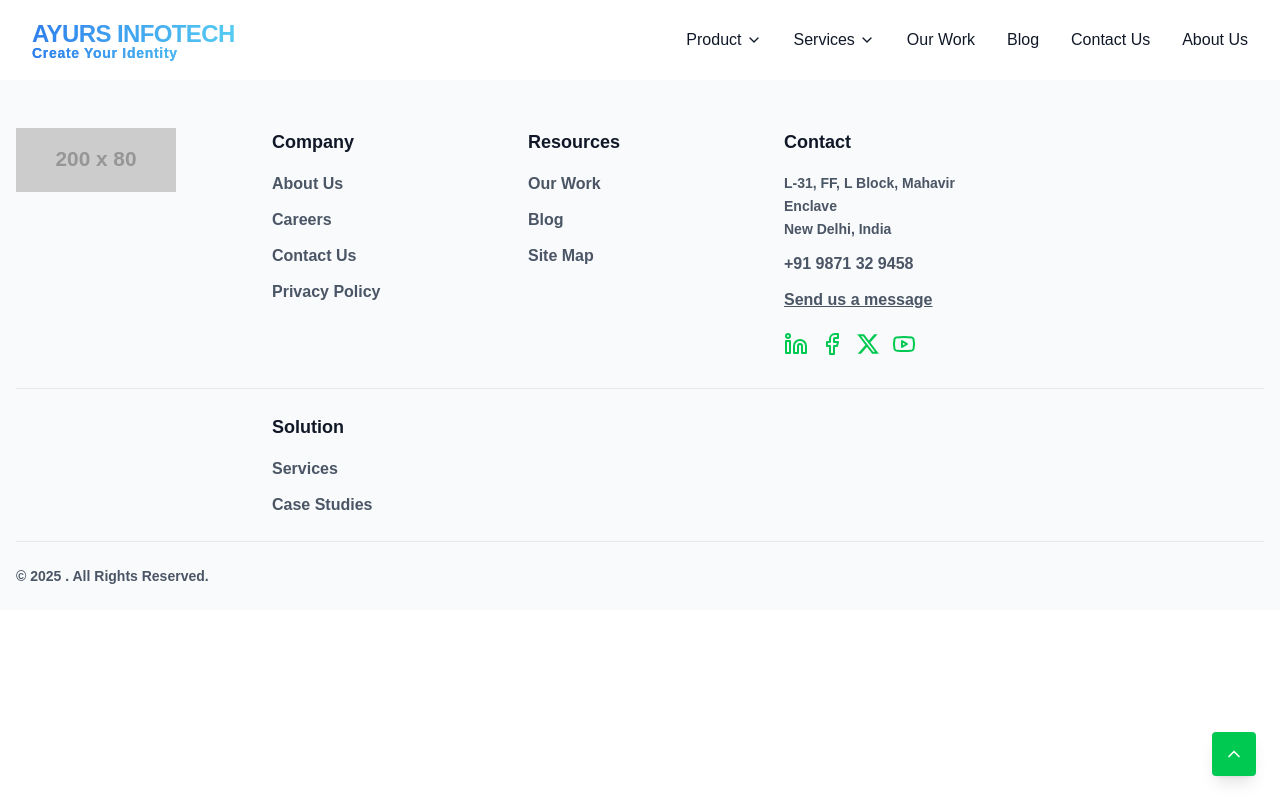
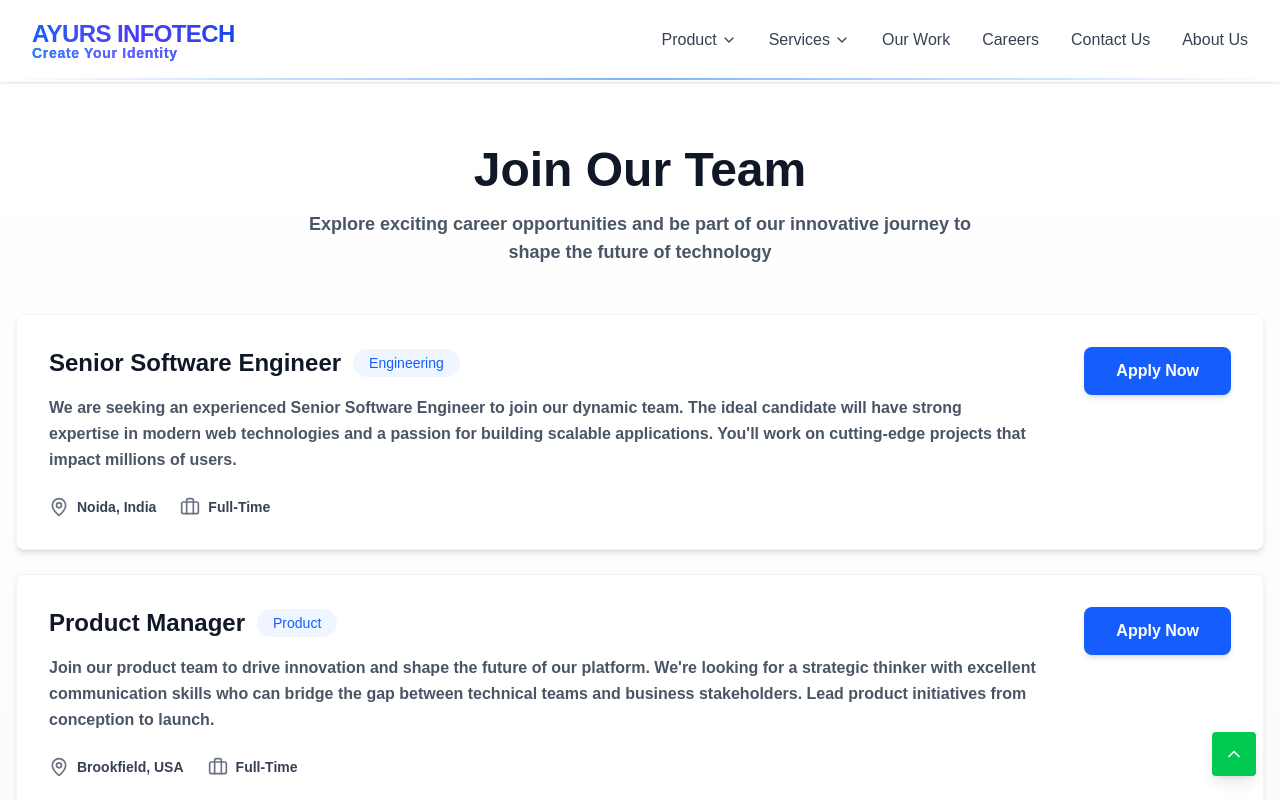
Before and after one commit to Tonimesh-AyursInfotech/company-website, a React (Vite) app: page /careers in a window 1280 px wide. Shown: the top 800 px of the page. Built offline with nearby package versions, Linux system fonts and the light colour scheme; a web font is replaced by a local one.

Commit message:
routing setup

```diff
--- a/src/App.jsx
+++ b/src/App.jsx
@@ -5,6 +5,7 @@ import HomePage from "./Pages/Home";
 import Navbar from "./components/Navbar";
 import Footer from "./components/Footer";
 import GetInTouch from "./components/GetInTouch";
+import CareerSection from "./components/CareerSection";
 function App() {
   return (
     <Router>
@@ -13,6 +14,7 @@ function App() {
         <Routes>
           <Route path="/" element={<HomePage />} />
           <Route path="/contactUs" element={<GetInTouch />} />
+          <Route path="/careers" element={<CareerSection />} />
         </Routes>
         <Footer />
       </div>
--- a/src/components/Footer.jsx
+++ b/src/components/Footer.jsx
@@ -159,6 +159,37 @@ export const Footer = () => {
             </div>
           </div>
 
+          {/* Solution Section */}
+          <div className="border-t border-gray-200 pt-6 pb-6">
+            <div className="grid grid-cols-1 md:grid-cols-2 lg:grid-cols-5 gap-8">
+              <div className="lg:col-span-1"></div>
+              <div>
+                <h3 className="text-gray-900 font-semibold text-lg mb-4">
+                  Solution
+                </h3>
+                <ul className="space-y-3">
+                  <li>
+                    <a
+                      href="#"
+                      className="text-gray-600 hover:text-green-500 transition-colors"
+                    >
+                      Services
+                    </a>
+                  </li>
+                  <li>
+                    <a
+                      href="#"
+                      className="text-gray-600 hover:text-green-500 transition-colors"
+                    >
+                      Case Studies
+                    </a>
+                  </li>
+                </ul>
+              </div>
+              <div className="lg:col-span-3"></div>
+            </div>
+          </div>
+
           {/* Locations Section */}
           {/* <div>
             <h3 className="text-gray-900 font-semibold text-lg mb-4">
@@ -193,37 +224,6 @@ export const Footer = () => {
           {/* Solution Section - Now spanning full width below */}
         </div>
 
-        {/* Solution Section */}
-        <div className="border-t border-gray-200 pt-6 pb-6">
-          <div className="grid grid-cols-1 md:grid-cols-2 lg:grid-cols-5 gap-8">
-            <div className="lg:col-span-1"></div>
-            <div>
-              <h3 className="text-gray-900 font-semibold text-lg mb-4">
-                Solution
-              </h3>
-              <ul className="space-y-3">
-                <li>
-                  <a
-                    href="#"
-                    className="text-gray-600 hover:text-green-500 transition-colors"
-                  >
-                    Services
-                  </a>
-                </li>
-                <li>
-                  <a
-                    href="#"
-                    className="text-gray-600 hover:text-green-500 transition-colors"
-                  >
-                    Case Studies
-                  </a>
-                </li>
-              </ul>
-            </div>
-            <div className="lg:col-span-3"></div>
-          </div>
-        </div>
-
         {/* Copyright */}
         <div className="border-t border-gray-200 pt-6">
           <p className="text-gray-600 text-sm">© 2025 . All Rights Reserved.</p>
--- a/src/components/Navbar.jsx
+++ b/src/components/Navbar.jsx
@@ -8,45 +8,58 @@ export default function Navbar() {
   const [productOpen, setProductOpen] = useState(false);
 
   return (
-    <nav className="bg-white shadow-sm">
+    <nav className="bg-white/95 backdrop-blur-md shadow-sm sticky top-0 z-50 border-b-2 border-transparent relative">
+      {/* Beautiful Bottom Border Gradient */}
+      <div className="absolute bottom-0 left-0 right-0 h-[2px] bg-gradient-to-r from-transparent via-blue-500 to-transparent opacity-60" />
+
       <div className="max-w-7xl mx-auto px-4 sm:px-6 lg:px-8">
         <div className="flex justify-between items-center h-20">
           {/* Logo */}
-          <div className="text-2xl font-bold tracking-tight gradient-text">
+          <Link
+            to="/"
+            className="text-2xl font-bold tracking-tight bg-gradient-to-r from-blue-600 via-indigo-600 to-blue-700 bg-clip-text text-transparent hover:from-blue-700 hover:via-indigo-700 hover:to-blue-800 transition-all"
+          >
             AYURS INFOTECH
-            <div className="text-sm mt-[-7px] tracking-wider  gradient-text">
+            <div className="text-sm mt-[-7px] tracking-wider bg-gradient-to-r from-blue-500 via-indigo-500 to-blue-600 bg-clip-text text-transparent">
               Create Your Identity
             </div>
-          </div>
+          </Link>
 
           {/* Desktop Navigation */}
           <div className="hidden md:flex items-center space-x-8">
             {/* Product Dropdown */}
-            <div className="relative">
+            <div className="relative group">
               <button
-                onClick={() => setProductOpen(!productOpen)}
-                className="flex items-center font-medium text-gray-900 transition-colors"
+                onClick={() => {
+                  setProductOpen(!productOpen);
+                  setServicesOpen(false);
+                }}
+                className="flex items-center font-medium text-gray-700 hover:text-blue-600 transition-all duration-200 group"
               >
                 Product
-                <ChevronDown className="ml-1 h-4 w-4" />
+                <ChevronDown
+                  className={`ml-1 h-4 w-4 transition-transform duration-200 ${
+                    productOpen ? "rotate-180" : ""
+                  }`}
+                />
               </button>
               {productOpen && (
-                <div className="absolute top-full left-0 mt-2 w-48 bg-white rounded-md shadow-lg py-2 z-10">
+                <div className="absolute top-full left-0 mt-2 w-56 bg-white rounded-xl shadow-xl py-2 z-10 border border-blue-100/50 backdrop-blur-sm">
                   <Link
                     to="#"
-                    className="block px-4 py-2 text-gray-500 hover:bg-blue-50"
+                    className="block px-4 py-3 text-gray-600 hover:bg-blue-50 hover:text-blue-700 transition-colors rounded-lg mx-2 font-medium"
                   >
                     Product 1
                   </Link>
                   <Link
                     to="#"
-                    className="block px-4 py-2 text-gray-500 hover:bg-blue-50"
+                    className="block px-4 py-3 text-gray-600 hover:bg-blue-50 hover:text-blue-700 transition-colors rounded-lg mx-2 font-medium"
                   >
                     Product 2
                   </Link>
                   <Link
                     to="#"
-                    className="block px-4 py-2 text-gray-500 hover:bg-blue-50"
+                    className="block px-4 py-3 text-gray-600 hover:bg-blue-50 hover:text-blue-700 transition-colors rounded-lg mx-2 font-medium"
                   >
                     Product 3
                   </Link>
@@ -55,31 +68,38 @@ export default function Navbar() {
             </div>
 
             {/* Services Dropdown */}
-            <div className="relative">
+            <div className="relative group">
               <button
-                onClick={() => setServicesOpen(!servicesOpen)}
-                className="flex items-center font-medium text-gray-900 transition-colors"
+                onClick={() => {
+                  setServicesOpen(!servicesOpen);
+                  setProductOpen(false);
+                }}
+                className="flex items-center font-medium text-gray-700 hover:text-blue-600 transition-all duration-200"
               >
                 Services
-                <ChevronDown className="ml-1 h-4 w-4" />
+                <ChevronDown
+                  className={`ml-1 h-4 w-4 transition-transform duration-200 ${
+                    servicesOpen ? "rotate-180" : ""
+                  }`}
+                />
               </button>
               {servicesOpen && (
-                <div className="absolute top-full left-0 mt-2 w-48 bg-white rounded-md shadow-lg py-2 z-10">
+                <div className="absolute top-full left-0 mt-2 w-56 bg-white rounded-xl shadow-xl py-2 z-10 border border-blue-100/50 backdrop-blur-sm">
                   <a
                     href="#"
-                    className="block px-4 py-2 text-gray-500 hover:bg-blue-50"
+                    className="block px-4 py-3 text-gray-600 hover:bg-blue-50 hover:text-blue-700 transition-colors rounded-lg mx-2 font-medium"
                   >
                     Service 1
                   </a>
                   <a
                     href="#"
-                    className="block px-4 py-2 text-gray-500 hover:bg-blue-50"
+                    className="block px-4 py-3 text-gray-600 hover:bg-blue-50 hover:text-blue-700 transition-colors rounded-lg mx-2 font-medium"
                   >
                     Service 2
                   </a>
                   <a
                     href="#"
-                    className="block px-4 py-2 text-gray-500 hover:bg-blue-50"
+                    className="block px-4 py-3 text-gray-600 hover:bg-blue-50 hover:text-blue-700 transition-colors rounded-lg mx-2 font-medium"
                   >
                     Service 3
                   </a>
@@ -88,23 +108,33 @@ export default function Navbar() {
             </div>
 
             {/* Other Links */}
-            <a href="#" className="font-medium text-gray-900 transition-colors">
+            <a
+              href="#"
+              className="font-medium text-gray-700 hover:text-blue-600 transition-all duration-200 relative group"
+            >
               Our Work
-            </a>
-            <a href="#" className="font-medium text-gray-900 transition-colors">
-              Blog
+              <span className="absolute bottom-0 left-0 w-0 h-[2px] bg-blue-600 transition-all duration-200 group-hover:w-full" />
             </a>
             <Link
+              to="/careers"
+              className="font-medium text-gray-700 hover:text-blue-600 transition-all duration-200 relative group"
+            >
+              Careers
+              <span className="absolute bottom-0 left-0 w-0 h-[2px] bg-blue-600 transition-all duration-200 group-hover:w-full" />
+            </Link>
+            <Link
               to="/contactUs"
-              className="font-medium text-gray-900 transition-colors"
+              className="font-medium text-gray-700 hover:text-blue-600 transition-all duration-200 relative group"
             >
               Contact Us
+              <span className="absolute bottom-0 left-0 w-0 h-[2px] bg-blue-600 transition-all duration-200 group-hover:w-full" />
             </Link>
             <Link
-              href="#"
-              className="font-medium text-gray-900 transition-colors"
+              to="/about"
+              className="font-medium text-gray-700 hover:text-blue-600 transition-all duration-200 relative group"
             >
               About Us
+              <span className="absolute bottom-0 left-0 w-0 h-[2px] bg-blue-600 transition-all duration-200 group-hover:w-full" />
             </Link>
           </div>
 
@@ -112,7 +142,7 @@ export default function Navbar() {
           <div className="md:hidden">
             <button
               onClick={() => setMobileMenuOpen(!mobileMenuOpen)}
-              className="text-blue-500 hover:text-blue-500"
+              className="text-blue-600 hover:text-blue-700 transition-colors p-2 rounded-lg hover:bg-blue-50"
             >
               {mobileMenuOpen ? (
                 <X className="h-6 w-6" />
@@ -125,69 +155,102 @@ export default function Navbar() {
 
         {/* Mobile Navigation */}
         {mobileMenuOpen && (
-          <div className="md:hidden pb-4">
-            <div className="flex flex-col space-y-3">
+          <div className="md:hidden pb-4 border-t border-blue-100/50 mt-2 pt-4">
+            <div className="flex flex-col space-y-1">
+              {/* Services Dropdown Mobile */}
               <button
                 onClick={() => setServicesOpen(!servicesOpen)}
-                className="flex items-center justify-between font-medium text-gray-900 py-2"
+                className="flex items-center justify-between font-medium text-gray-700 hover:text-blue-600 hover:bg-blue-50 py-3 px-3 rounded-lg transition-all"
               >
                 Services
                 <ChevronDown
-                  className={`h-4 w-4 transition-transform ${
+                  className={`h-4 w-4 transition-transform duration-200 ${
                     servicesOpen ? "rotate-180" : ""
                   }`}
                 />
               </button>
               {servicesOpen && (
-                <div className="pl-4 space-y-2">
-                  <Link href="#" className="block text-gray-500 py-1">
-                    toice 1
+                <div className="pl-4 space-y-1 bg-blue-50/30 py-2 rounded-lg">
+                  <Link
+                    to="#"
+                    className="block text-gray-600 hover:text-blue-700 py-2 px-3 rounded-lg hover:bg-white transition-all"
+                  >
+                    Service 1
                   </Link>
-                  <Link href="#" className="block text-gray-500 py-1">
-                    toice 2
+                  <Link
+                    to="#"
+                    className="block text-gray-600 hover:text-blue-700 py-2 px-3 rounded-lg hover:bg-white transition-all"
+                  >
+                    Service 2
                   </Link>
-                  <Link href="#" className="block text-gray-500 py-1">
-                    toice 3
+                  <Link
+                    to="#"
+                    className="block text-gray-600 hover:text-blue-700 py-2 px-3 rounded-lg hover:bg-white transition-all"
+                  >
+                    Service 3
                   </Link>
                 </div>
               )}
 
+              {/* Product Dropdown Mobile */}
               <button
                 onClick={() => setProductOpen(!productOpen)}
-                className="flex items-center justify-between font-medium text-gray-900 py-2"
+                className="flex items-center justify-between font-medium text-gray-700 hover:text-blue-600 hover:bg-blue-50 py-3 px-3 rounded-lg transition-all"
               >
                 Product
                 <ChevronDown
-                  className={`h-4 w-4 transition-transform ${
+                  className={`h-4 w-4 transition-transform duration-200 ${
                     productOpen ? "rotate-180" : ""
                   }`}
                 />
               </button>
               {productOpen && (
-                <div className="pl-4 space-y-2">
-                  <Link href="#" className="block text-gray-500 py-1">
-                    touct 1
+                <div className="pl-4 space-y-1 bg-blue-50/30 py-2 rounded-lg">
+                  <Link
+                    to="#"
+                    className="block text-gray-600 hover:text-blue-700 py-2 px-3 rounded-lg hover:bg-white transition-all"
+                  >
+                    Product 1
                   </Link>
-                  <Link href="#" className="block text-gray-500 py-1">
-                    touct 2
+                  <Link
+                    to="#"
+                    className="block text-gray-600 hover:text-blue-700 py-2 px-3 rounded-lg hover:bg-white transition-all"
+                  >
+                    Product 2
                   </Link>
-                  <Link href="#" className="block text-gray-500 py-1">
-                    touct 3
+                  <Link
+                    to="#"
+                    className="block text-gray-600 hover:text-blue-700 py-2 px-3 rounded-lg hover:bg-white transition-all"
+                  >
+                    Product 3
                   </Link>
                 </div>
               )}
 
-              <Link href="#" className="font-medium text-gray-900 py-2">
-                toWork
+              {/* Other Links Mobile */}
+              <Link
+                to="#"
+                className="font-medium text-gray-700 hover:text-blue-600 hover:bg-blue-50 py-3 px-3 rounded-lg transition-all"
+              >
+                Our Work
               </Link>
-              <Link href="#" className="font-medium text-gray-900 py-2">
-                to
+              <Link
+                to="/careers"
+                className="font-medium text-gray-700 hover:text-blue-600 hover:bg-blue-50 py-3 px-3 rounded-lg transition-all"
+              >
+                Careers
               </Link>
-              <Link href="#" className="font-medium text-gray-900 py-2">
-                toact Us
+              <Link
+                to="/contactUs"
+                className="font-medium text-gray-700 hover:text-blue-600 hover:bg-blue-50 py-3 px-3 rounded-lg transition-all"
+              >
+                Contact Us
               </Link>
-              <Link href="#" className="font-medium text-gray-900 py-2">
-                tot Us
+              <Link
+                to="/about"
+                className="font-medium text-gray-700 hover:text-blue-600 hover:bg-blue-50 py-3 px-3 rounded-lg transition-all"
+              >
+                About Us
               </Link>
             </div>
           </div>
```
Also changed, not shown: src/Pages/Careers.jsx (added, +12 -0 lines).
